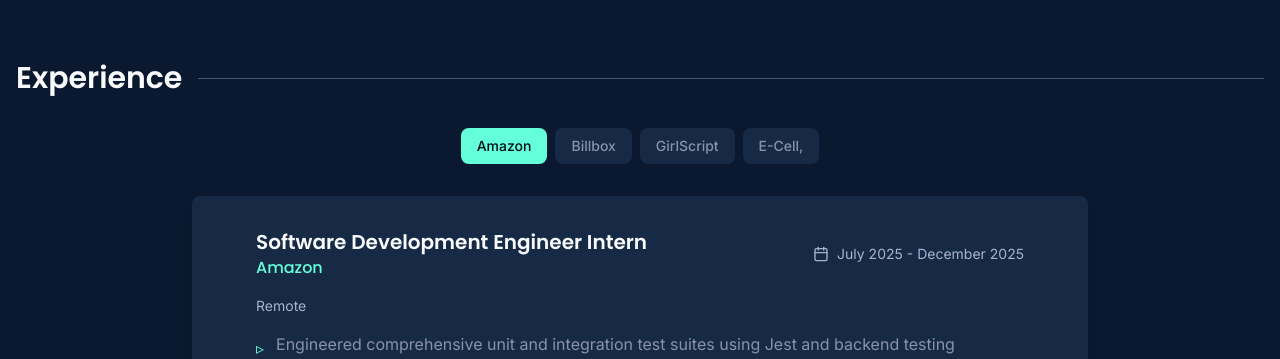
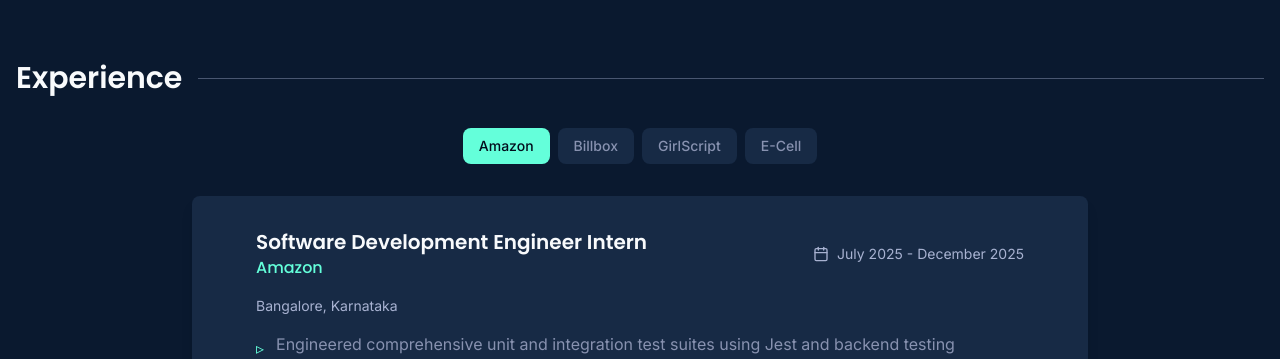
Before and after one commit to kesharwaniyanshi/yanshi-kesharwani-portfolio-showcase, a React (Vite) app: page / in a window 1280 px wide. Shown: the part 1660-2019 px from the top of the page. Built offline with nearby package versions, Linux system fonts and the light colour scheme.

Commit message:
Update location and company name in Experience.tsx

```diff
--- a/src/components/Experience.tsx
+++ b/src/components/Experience.tsx
@@ -19,7 +19,7 @@ const Experience: React.FC = () => {
       title: "Software Development Engineer Intern",
       company: "Amazon",
       duration: "July 2025 - December 2025",
-      location: "Remote",
+      location: "Bangalore, Karnataka",
       responsibilities: [
         "Engineered comprehensive unit and integration test suites using Jest and backend testing frameworks, improving code coverage from 18% to 100% and ensuring end-to-end API reliability.",
         "Developed backend services and an intermediate Backend-for-Frontend (BFF) layer to migrate a legacy Horizonte-based system to a modern React.js and AWS AppSync architecture.",
@@ -56,7 +56,7 @@ const Experience: React.FC = () => {
     },
     {
       title: "Event Management Associate, Digital Marketing Associate, Social Media Assistant",
-      company: "E-Cell, IIIT Pune",
+      company: "E-Cell",
       duration: "March 2023 - May 2025",
       location: "Pune, Maharashtra",
       responsibilities: [
```
